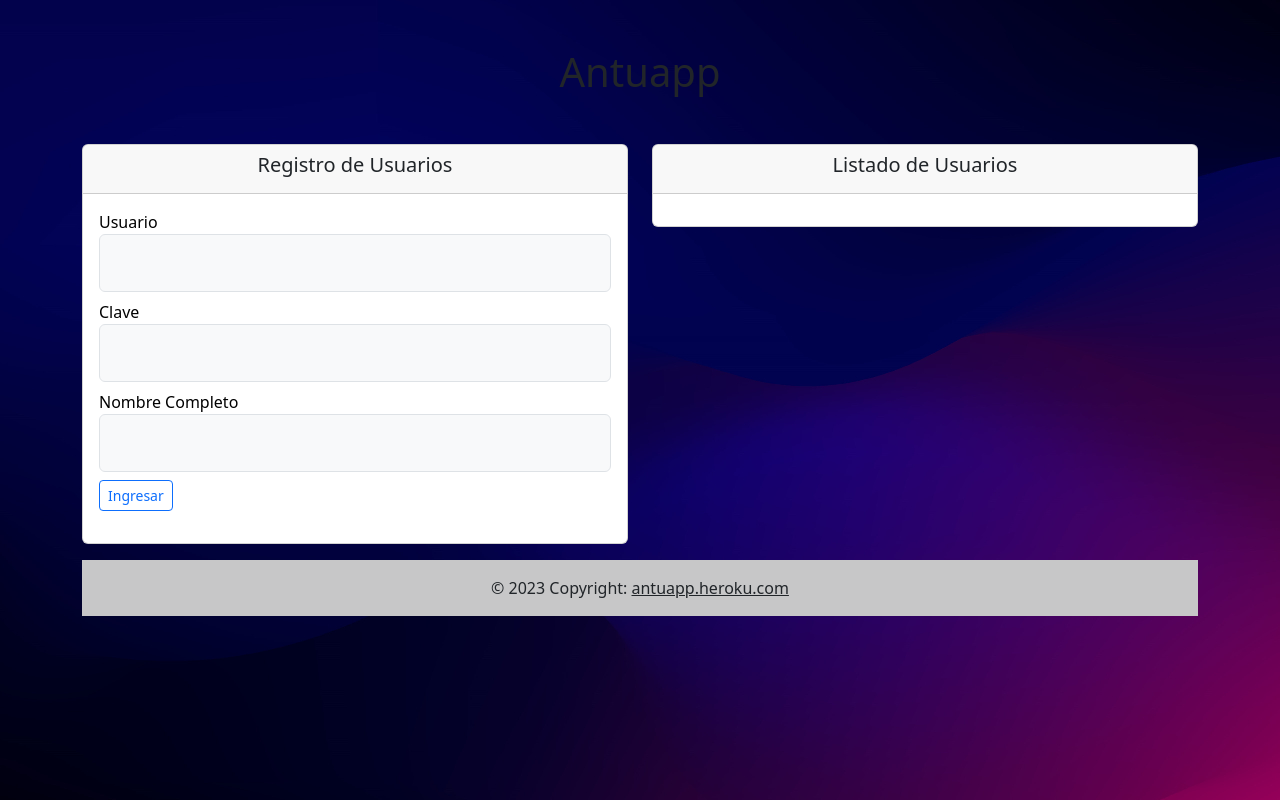
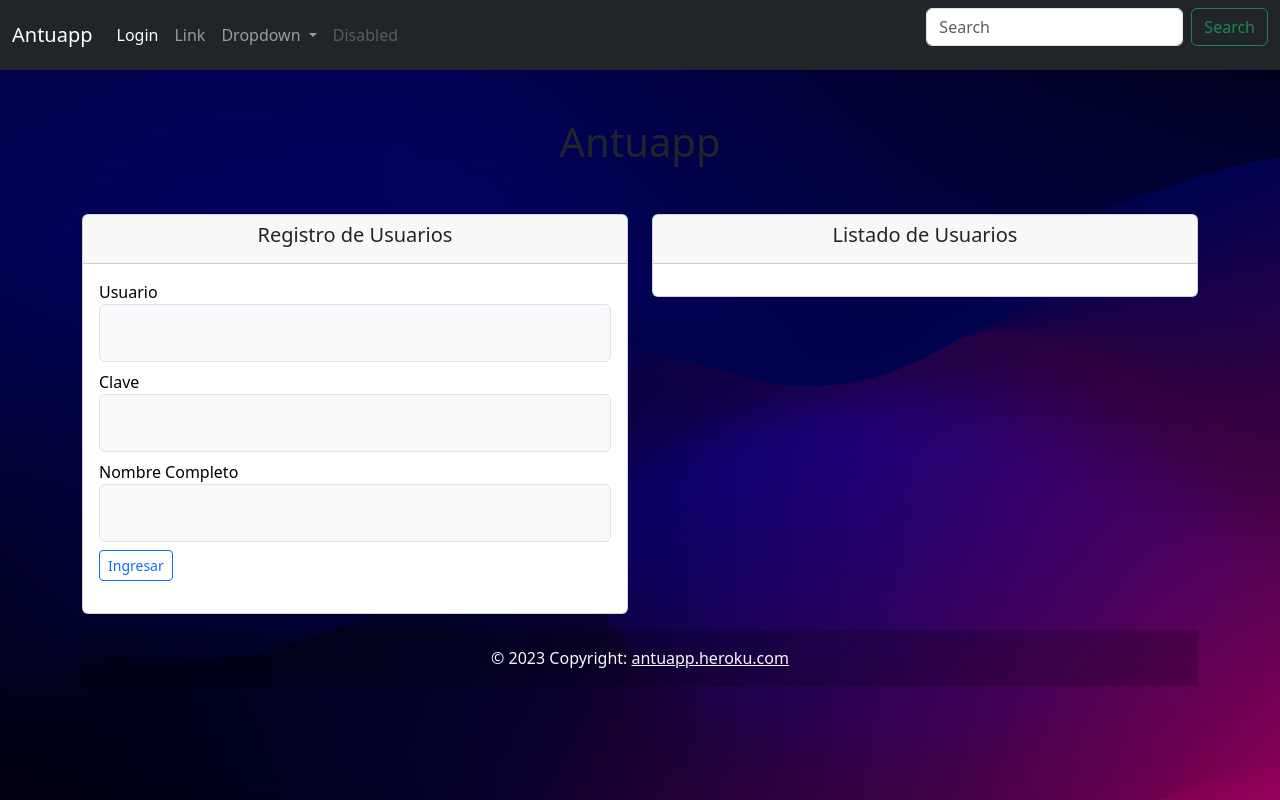
Before and after one commit to mlazorc/admin-python-test, a Flask app: page / in a window 1280 px wide. Run offline with Flask 2, Linux system fonts and the light colour scheme; data that the repository does not hold is empty; some libraries are stand-ins or nearby versions.

Commit message:
Modificación base.html

```diff
--- a/templates/base/base.html
+++ b/templates/base/base.html
@@ -6,17 +6,52 @@
     <title>Antuapp</title>
 </head>
 <body>
-
+    <nav class="navbar navbar-expand-lg navbar-dark bg-dark">
+        <div class="container-fluid">
+          <a class="navbar-brand" href="#">Antuapp</a>
+          <button class="navbar-toggler" type="button" data-bs-toggle="collapse" data-bs-target="#navbarSupportedContent" aria-controls="navbarSupportedContent" aria-expanded="false" aria-label="Toggle navigation">
+            <span class="navbar-toggler-icon"></span>
+          </button>
+          <div class="collapse navbar-collapse" id="navbarSupportedContent">
+            <ul class="navbar-nav me-auto mb-2 mb-lg-0">
+              <li class="nav-item">
+                <a class="nav-link active" aria-current="page" href="#">Login</a>
+              </li>
+              <li class="nav-item">
+                <a class="nav-link" href="/index">Link</a>
+              </li>
+              <li class="nav-item dropdown">
+                <a class="nav-link dropdown-toggle" href="#" id="navbarDropdown" role="button" data-bs-toggle="dropdown" aria-expanded="false">
+                  Dropdown
+                </a>
+                <ul class="dropdown-menu" aria-labelledby="navbarDropdown">
+                  <li><a class="dropdown-item" href="#">Action</a></li>
+                  <li><a class="dropdown-item" href="#">Another action</a></li>
+                  <li><hr class="dropdown-divider"></li>
+                  <li><a class="dropdown-item" href="#">Something else here</a></li>
+                </ul>
+              </li>
+              <li class="nav-item">
+                <a class="nav-link disabled" href="#" tabindex="-1" aria-disabled="true">Disabled</a>
+              </li>
+            </ul>
+            <form class="d-flex">
+              <input class="form-control me-2" type="search" placeholder="Search" aria-label="Search">
+              <button class="btn btn-outline-success" type="submit">Search</button>
+            </form>
+          </div>
+        </div>
+      </nav>
     {% block content %}
 
     {% endblock %}
-    <footer class="bg-light text-center text-lg-start">
+    <footer class="bg-transparent text-light text-center text-lg-start">
         <!-- Grid container -->
 
         <!-- Copyright -->
-        <div class="text-center p-3" style="background-color: rgba(0, 0, 0, 0.2);">
+        <div class="text-center p-3 text-light" style="background-color: rgba(0, 0, 0, 0.2);">
           © 2023 Copyright:
-          <a class="text-dark" href="https://mdbootstrap.com/">antuapp.heroku.com</a>
+          <a class="text-light" href="/">antuapp.heroku.com</a>
         </div>
         <!-- Copyright -->
     </footer>
```
